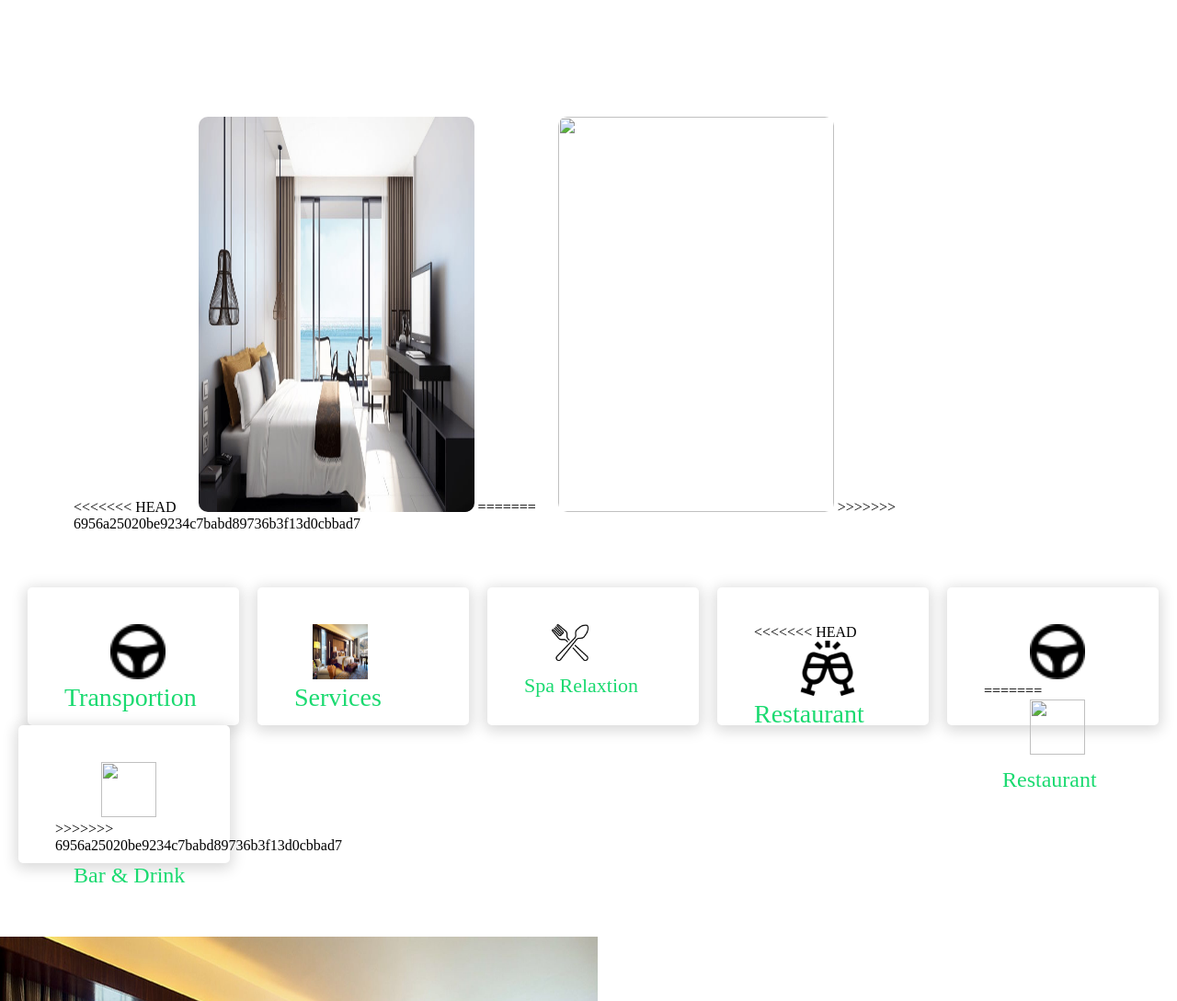
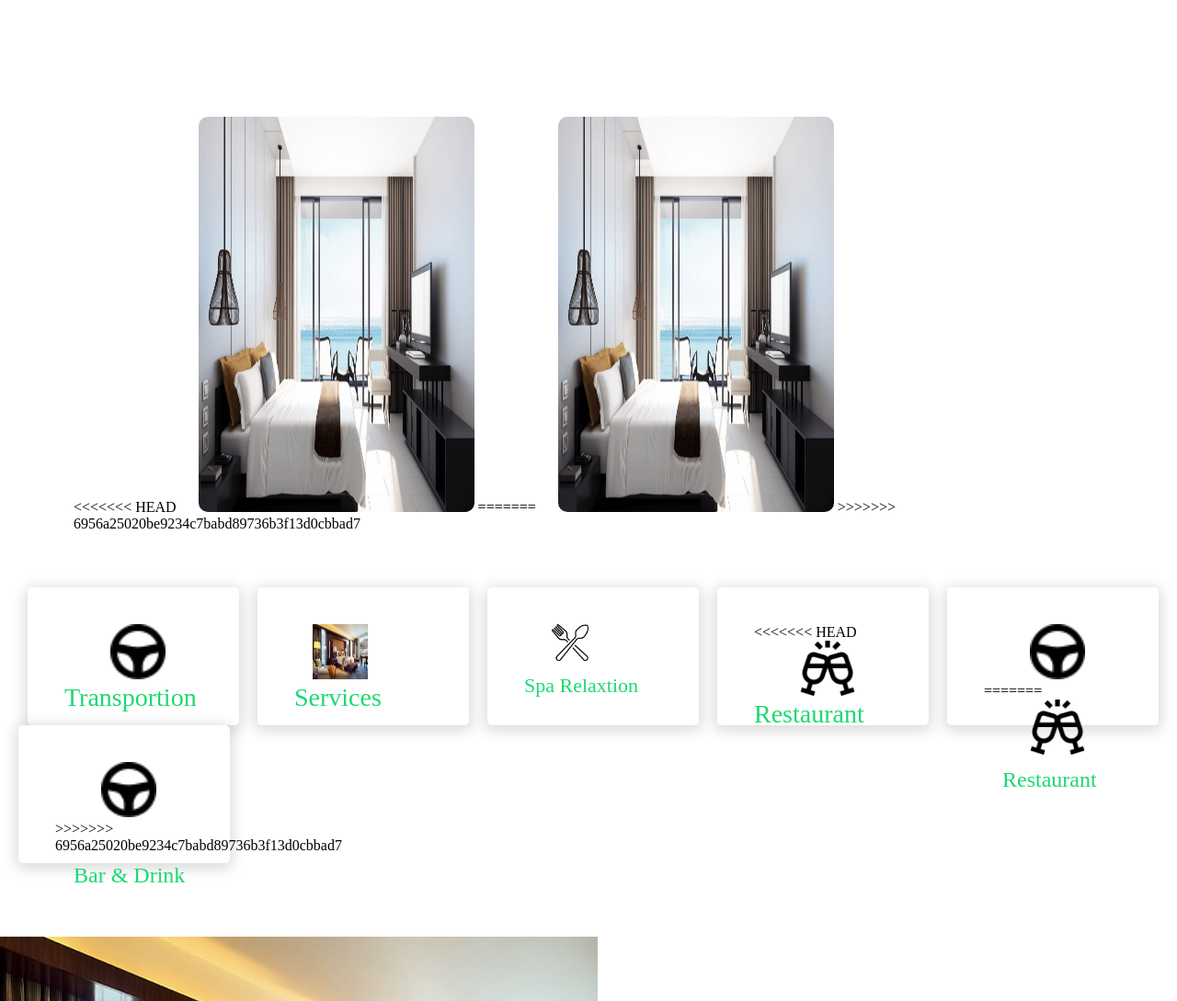
Before and after one commit to saud632/-Tourism-, a plain HTML site: page index.html in a window 1280 px wide. Shown: the part 1890-2979 px from the top of the page at 92% size. Drawn offline with Linux system fonts and the light colour scheme.

Commit message:
final update

```diff
--- a/index.html
+++ b/index.html
@@ -17,7 +17,7 @@
 <<<<<<< HEAD
             <img src="assets/logo/17e0af108185131.Y3JvcCwxOTE3LDE1MDAsNDIsMA.jpg" alt="">
 =======
-            <img src="/assets/logo/17e0af108185131.Y3JvcCwxOTE3LDE1MDAsNDIsMA.jpg" alt="">
+            <img src="assets/logo/17e0af108185131.Y3JvcCwxOTE3LDE1MDAsNDIsMA.jpg" alt="">
 >>>>>>> 6956a25020be9234c7babd89736b3f13d0cbbad7
             <h3> Pakistan Tourism</h3>
             <div class="menu">
@@ -162,7 +162,7 @@
 <<<<<<< HEAD
                 <img src="assets/images/img4.jpeg" alt="">
 =======
-                <img src="assets/images/img4.jpg" alt="">
+                <img src="assets/images/img4.jpeg" alt="">
 >>>>>>> 6956a25020be9234c7babd89736b3f13d0cbbad7
             </div>
         </div>
@@ -190,11 +190,11 @@
         <div class="card-5">
             <img src="assets/images/steering-wheel.png" alt="">
 =======
-            <img src="assets/images/glass cheers.png" alt="">
+            <img src="assets/images/glass-cheers.png" alt="">
             <h1>Restaurant</h1>
         </div>
         <div class="card-5">
-            <img src="assets/images/steering wheel.png" alt="">
+            <img src="assets/images/steering-wheel.png" alt="">
 >>>>>>> 6956a25020be9234c7babd89736b3f13d0cbbad7
             <h1>Bar & Drink</h1>
         </div>
@@ -223,7 +223,7 @@
         <div class="footer">
             <div class="foot-color">
                 <div class="foot-img">
-                    <img src="/assets/logo/17e0af108185131.Y3JvcCwxOTE3LDE1MDAsNDIsMA.jpg" alt="">
+                    <img src="assets/logo/17e0af108185131.Y3JvcCwxOTE3LDE1MDAsNDIsMA.jpg" alt="">
                     <h1>Pakistan Tourism</h1>
                 </div>
                 <div class="info">
```
